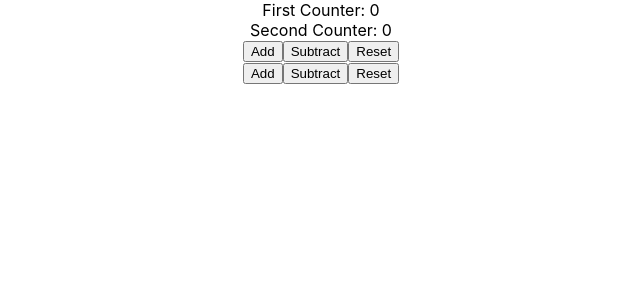
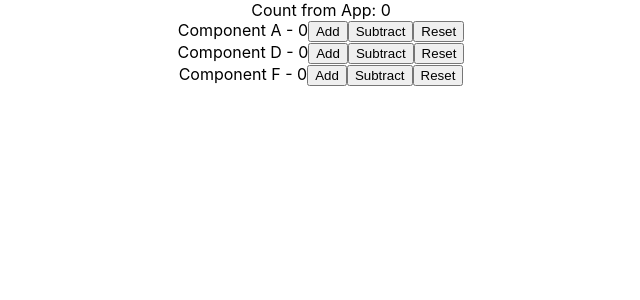
Before and after one commit to marinaysn/ReactHooks, a React (Create React App) app in the folder reacthooks/: page / in a window 1280 px wide. Shown: the top 300 px of the page, without its empty margins (319-959 px from the left). Built offline with nearby package versions, Linux system fonts and the light colour scheme.

Commit message:
share values across components

```diff
--- a/reacthooks/src/App.js
+++ b/reacthooks/src/App.js
@@ -1,4 +1,4 @@
-import React, { useState, useContext, useEffect, useCallback, useMemo } from 'react';
+import React, { useState, useContext, useEffect, useReducer } from 'react';
 
 import './App.css';
 import ClassCounter from './components/useStateHooks/ClassCounter';
@@ -19,16 +19,41 @@ import ComponentC from './components/useContext/ComponentC';
 import URCounter from './components/useReducer/URCounter';
 import URCounter2 from './components/useReducer/URCounter2';
 import URCounter3 from './components/useReducer/URCounter3'
+import ComponentAuR from './components/useReducer/ComponentAuR';
+import ComponentBuR from './components/useReducer/ComponentBuR';
+import ComponentCuR from './components/useReducer/ComponentCuR';
+
 
 export const UserContext = React.createContext();
 export const ChannelContext = React.createContext();
+export const CountContext = React.createContext();
+
+const initialState = 0;
+const reducer = (state, action) => {
+  switch (action) {
+    case 'add':
+      return state + 1
+    case 'subtract':
+      if (state <= 1) {
+        return 0
+      }
+      return state - 1
+    case 'reset':
+      return initialState
+    default:
+      return state
+  }
+}
+
 
 function App() {
 
+  const [count, dispatch] = useReducer(reducer, initialState);
 
   return (
-    <div className="App">
-      {/*
+    <CountContext.Provider value={{countState: count, countDispatch: dispatch}}>
+      <div className="App">
+        {/*
 
        //useState
       <ClassCounter />
@@ -59,10 +84,20 @@ function App() {
       //useReducer
       <URCounter />
       <URCounter2 />
+      <URCounter3 />
+
+      //useReducer + useContext
+
       */}
 
-      <URCounter3 />
-    </div>
+
+        <div>Count from App: {count}</div>
+        <ComponentAuR />
+        <ComponentBuR />
+        <ComponentCuR />
+      </div>
+    </CountContext.Provider>
+
   );
 }
 
--- /dev/null
+++ b/reacthooks/src/components/useReducer/ComponentAuR.js
@@ -0,0 +1,20 @@
+import React, {useContext} from 'react'
+import {CountContext} from '../../App'
+
+
+function ComponentAuR() {
+
+     const {countState, countDispatch} = useContext(CountContext)
+
+    return (
+        <div>
+            Component A - {countState}
+
+            <button onClick={() => countDispatch('add')}>Add</button>
+            <button onClick={() => countDispatch('subtract')}>Subtract</button>
+            <button onClick={() => countDispatch('reset')}>Reset</button>
+        </div>
+    )
+}
+
+export default ComponentAuR
--- /dev/null
+++ b/reacthooks/src/components/useReducer/ComponentBuR.js
@@ -0,0 +1,13 @@
+import React from 'react'
+import ComponentDuR from './ComponentDuR';
+
+
+function ComponentBuR() {
+    return (
+        <div>
+           <ComponentDuR />
+        </div>
+    )
+}
+
+export default ComponentBuR
--- /dev/null
+++ b/reacthooks/src/components/useReducer/ComponentCuR.js
@@ -0,0 +1,12 @@
+import React from 'react'
+import ComponentEuR from './ComponentEuR';
+
+function ComponentCuR() {
+    return (
+        <div>
+            <ComponentEuR />
+        </div>
+    )
+}
+
+export default ComponentCuR
--- /dev/null
+++ b/reacthooks/src/components/useReducer/ComponentDuR.js
@@ -0,0 +1,19 @@
+import React, {useContext} from 'react'
+import {CountContext} from '../../App'
+
+function ComponentDuR() {
+
+    const countContext = useContext(CountContext);
+
+    return (
+        <div>
+            Component D - {countContext.countState}
+
+            <button onClick={() => countContext.countDispatch('add')}>Add</button>
+            <button onClick={() => countContext.countDispatch('subtract')}>Subtract</button>
+            <button onClick={() => countContext.countDispatch('reset')}>Reset</button>
+        </div>
+    )
+}
+
+export default ComponentDuR
--- /dev/null
+++ b/reacthooks/src/components/useReducer/ComponentEuR.js
@@ -0,0 +1,11 @@
+import React from 'react'
+import ComponentFuR from './ComponentFuR';
+function ComponentEuR() {
+    return (
+        <div>
+            <ComponentFuR />
+        </div>
+    )
+}
+
+export default ComponentEuR
--- /dev/null
+++ b/reacthooks/src/components/useReducer/ComponentFuR.js
@@ -0,0 +1,19 @@
+import React, {useContext} from 'react'
+import {CountContext} from '../../App'
+
+function ComponentFuR() {
+
+    const countContext = useContext(CountContext);
+
+    return (
+        <div>
+            Component F - {countContext.countState}
+
+            <button onClick={() => countContext.countDispatch('add')}>Add</button>
+            <button onClick={() => countContext.countDispatch('subtract')}>Subtract</button>
+            <button onClick={() => countContext.countDispatch('reset')}>Reset</button>
+        </div>
+    )
+}
+
+export default ComponentFuR
```
